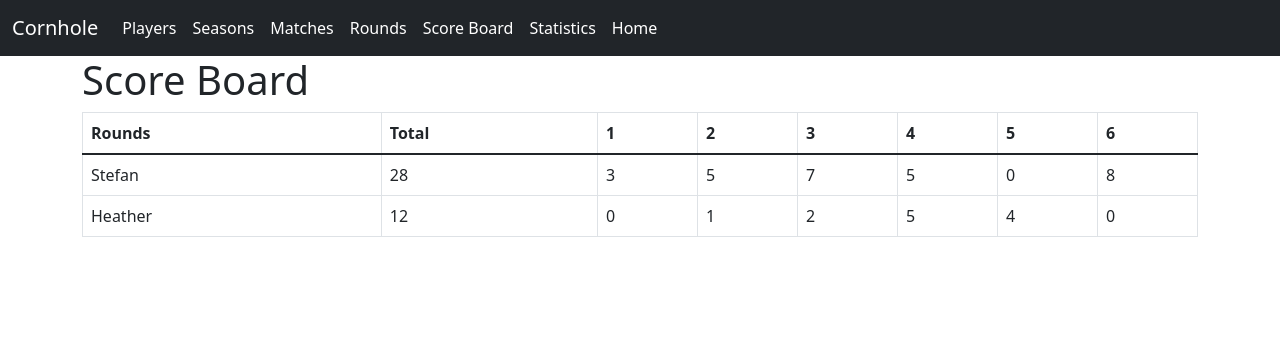
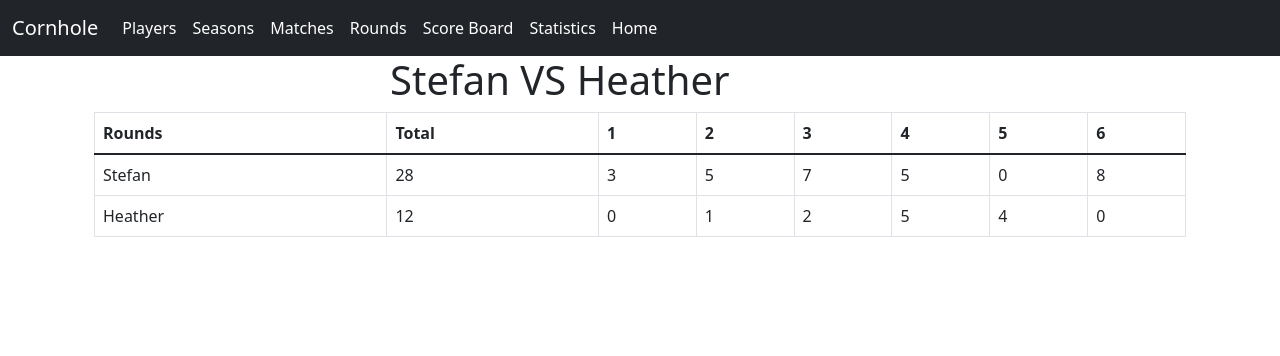
Before and after one commit to sjvonstein/Cornhole, a Flask app: page /score-board in a window 1280 px wide. Shown: the top 356 px of the page. Run offline with Flask 3, Linux system fonts and the light colour scheme; some libraries are stand-ins or nearby versions.

Commit message:
added div to table and changed h1 to player names

```diff
--- a/website/templates/score-board.html
+++ b/website/templates/score-board.html
@@ -3,8 +3,14 @@
 
 {% block content %}
 
-<h1>Score Board</h1>
+<div class="mx-auto" style="width: 500px;">
 
+   <h1>{{ players[match.player1] }} VS {{ players[match.player2] }}</h1>
+
+</div>
+
+
+<div class="container-xxl">
 <table class="table table-bordered">
     <thead>
         <tr>
@@ -32,7 +38,7 @@
         </tr>
     </tbody>
 </table>
-
+</div>
 <script src="https://code.jquery.com/jquery-3.6.0.min.js"></script>
 <script>
     $(document).ready(function() {
```
